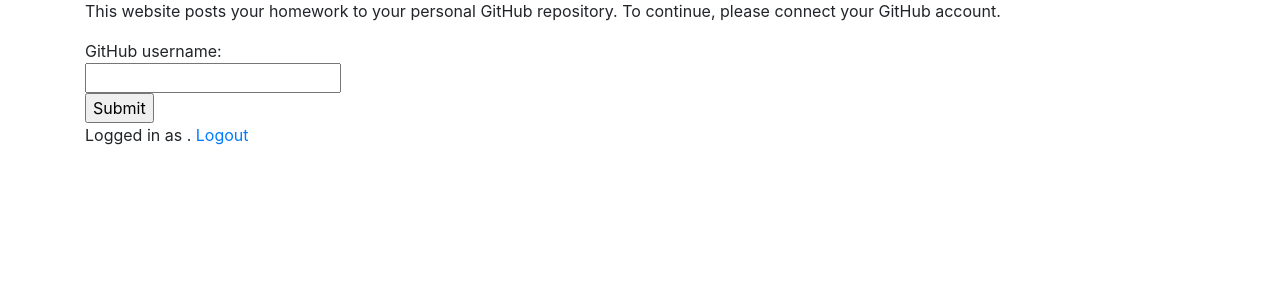
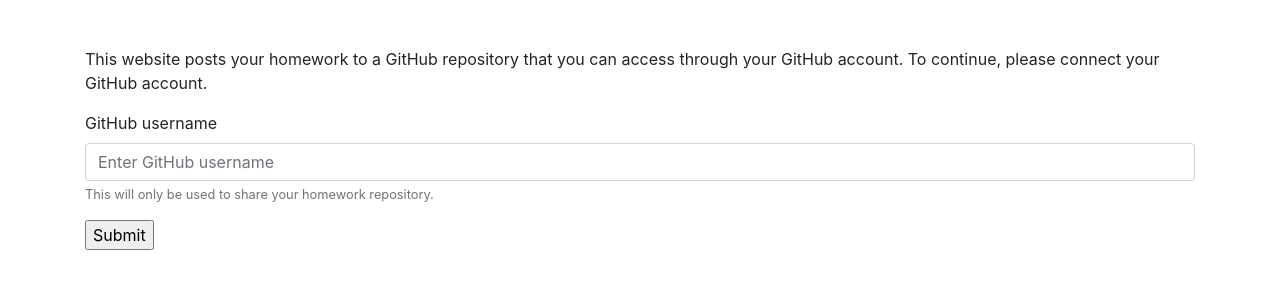
Before and after one commit to mtieAtCarleton/SubGit, a Django app: page /register/ in a window 1280 px wide. Shown: the part 56-356 px from the top of the page. Run offline with Django 3.2, Linux system fonts and the light colour scheme; some libraries are stand-ins or nearby versions.

Commit message:
more aesthetic improvements

```diff
--- a/upload/static/css/subgit.css
+++ b/upload/static/css/subgit.css
@@ -13,3 +13,12 @@
 #navbarDropdownMenuLink {
     color: white;
 }
+
+.btn-primary {
+    background-color: #0b5091;
+    border-color: #0b5091;
+}
+
+.btn-primary:hover {
+    background-color: #083c6d;
+}
--- a/upload/templates/upload/header.html
+++ b/upload/templates/upload/header.html
@@ -14,10 +14,12 @@
         <a class="navbar-brand" href="/">SubGit@Carleton</a>
         {% if user.username %}
         <li class="nav-item dropdown">
-            <a class="nav-link dropdown-toggle" href="#" id="navbarDropdownMenuLink" role="button" data-toggle="dropdown" aria-haspopup="true" aria-expanded="false">
+            <a class="nav-link dropdown-toggle show" href="#" id="navbarDropdownMenuLink" role="button" data-toggle="dropdown" aria-haspopup="true" aria-expanded="false">
               {{ user.username }}
             </a>
-            <div class="dropdown-menu" aria-labelledby="navbarDropdownMenuLink">
+            <div class="dropdown-menu dropdown-menu-right menu" aria-labelledby="navbarDropdownMenuLink">
+                <a class="dropdown-item" href="https://moodle.carleton.edu">Moodle</a>
+                <div class="dropdown-divider"></div>
               <a class="dropdown-item" href="/logout">Logout</a>
             </div>
         </li>
--- a/upload/templates/upload/register.html
+++ b/upload/templates/upload/register.html
@@ -1,13 +1,14 @@
 {% extends "upload/header.html" %}
 
 {% block content %}
-    <p>This website posts your homework to your personal GitHub repository. To continue, please connect your GitHub account.</p>
+    <p class="mt-5">This website posts your homework to a GitHub repository that you can access through your GitHub account. To continue, please connect your GitHub account.</p>
     <form method="post">
-        GitHub username:<br>
-        <input type="text" name="username"><br>
         {% csrf_token %}
+        <div class="form-group">
+            <label for="username">GitHub username</label>
+            <input type="text" class="form-control" id="username" aria-describedby="usernameHelp" placeholder="Enter GitHub username">
+            <small id="usernameHelp" class="form-text text-muted">This will only be used to share your homework repository.</small>
+        </div>
         <input type="submit" value="Submit">
     </form>
-    <p>Logged in as {{ user.username }}.   <a href="/logout/">Logout</a></p>
-
 {% endblock %}
--- a/upload/views.py
+++ b/upload/views.py
@@ -46,7 +46,7 @@
         form = SubmissionForm()
 
     # test if user already has a directory in the class repo
-    user_directory = '{}/{}/'.format(MEDIA_ROOT, request.user)
+    user_directory = '{}/{}/.git'.format(MEDIA_ROOT, request.user)
     repo_name = "csXXX-{}".format(request.user)
     if os.path.exists(user_directory):
         return render(request, 'upload/model_form_upload.html', {
```
Also changed, not shown: db.sqlite3.
